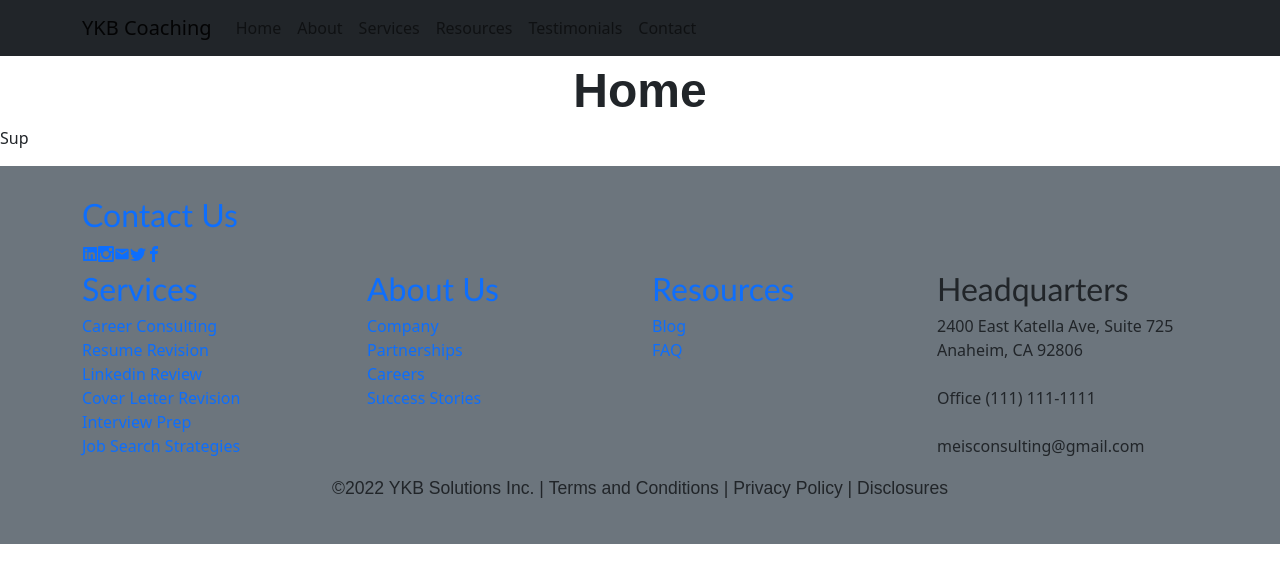
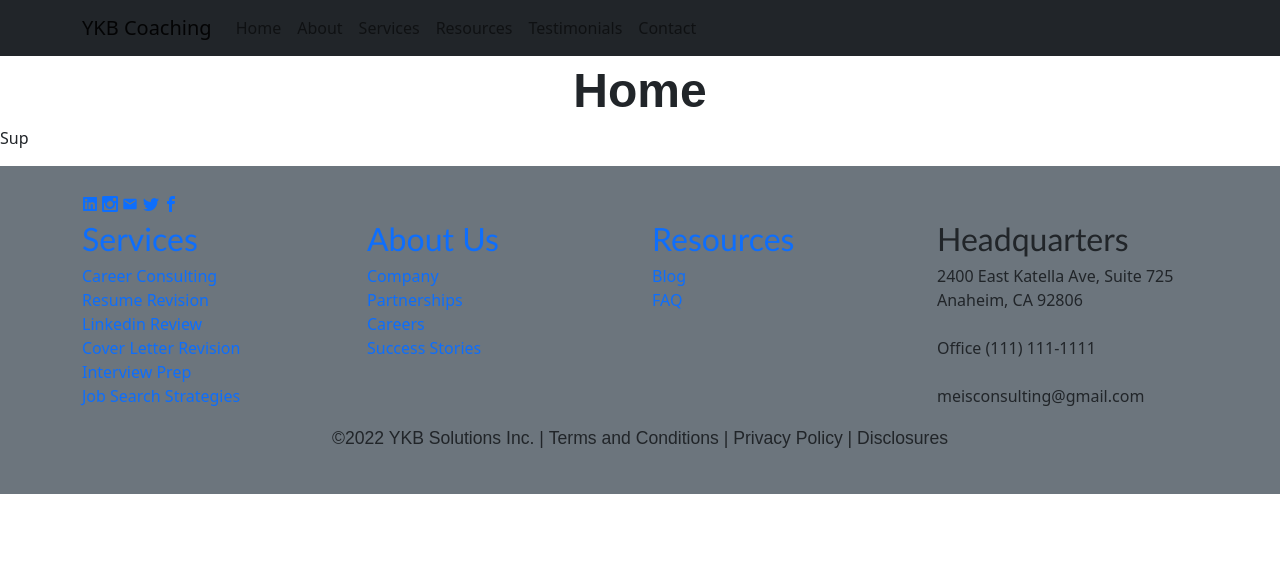
Before and after one commit to jermeewinn/YKB-solutions, a React (Create React App) app: page / in a window 1280 px wide. Shown: the top 582 px of the page. Built offline with nearby package versions, Linux system fonts and the light colour scheme; the HTML template or start-up script is replaced by a standard one.

Commit message:
changed footer-contact to footer-logos

```diff
--- a/src/components/Footer/Footer-Contact/index.js
+++ /dev/null
@@ -1,26 +0,0 @@
-import React from 'react';
-import { Col } from 'react-bootstrap';
-import { FaLinkedin } from 'react-icons/fa';
-import { ImInstagram, ImFacebook } from 'react-icons/im';
-import { MdEmail } from 'react-icons/md';
-import { BsTwitter } from 'react-icons/bs';
-
-const FooterContact = () => {
-    return(
-        <Col className="footer-column">
-            <h3>
-                <a href='/contact' className='footer-label'>Contact Us</a>
-            </h3>
-            <div>
-                <a href="" className="footer-icon"><FaLinkedin /></a>
-                <a href="" className="footer-icon"><ImInstagram /></a>
-                <a href="" className="footer-icon"><MdEmail /></a>
-                <a href="" className="footer-icon"><BsTwitter /></a>
-                <a href="" className="footer-icon"><ImFacebook /></a>
-
-            </div>
-        </Col>
-    );
-};
-
-export default FooterContact;
--- /dev/null
+++ b/src/components/Footer/Footer-Logos/index.js
@@ -0,0 +1,23 @@
+import React from 'react';
+import { Col } from 'react-bootstrap';
+import { FaLinkedin } from 'react-icons/fa';
+import { ImInstagram, ImFacebook } from 'react-icons/im';
+import { MdEmail } from 'react-icons/md';
+import { BsTwitter } from 'react-icons/bs';
+
+const FooterLogos = () => {
+    return(
+        <Col className="footer-column">
+            <div>
+                <a href="" className="footer-icon"><FaLinkedin /></a>&nbsp;
+                <a href="" className="footer-icon"><ImInstagram /></a>&nbsp;
+                <a href="" className="footer-icon"><MdEmail /></a>&nbsp;
+                <a href="" className="footer-icon"><BsTwitter /></a>&nbsp;
+                <a href="" className="footer-icon"><ImFacebook /></a>&nbsp;
+
+            </div>
+        </Col>
+    );
+};
+
+export default FooterLogos;
--- a/src/components/Footer/index.js
+++ b/src/components/Footer/index.js
@@ -3,7 +3,7 @@ import { Container, Row } from 'react-bootstrap';
 import FooterServices from './Footer-Services';
 import FooterResources from './Footer-Resources';
 import FooterAbout from './Footer-About';
-import FooterContact from './Footer-Contact';
+import FooterLogos from './Footer-Logos';
 import FooterHQ from './Footer-HQ';
 
 // NOTE TO SELF: Next time when implementing CSS Bootstrap for Col, Container, Row elements, just import whatever elements you need from
@@ -13,7 +13,7 @@ function Footer() {
     return (
         <footer className='w=100 mt-auto bg-secondary p-4'>
             <Container className='container'>
-                <FooterContact />
+                <FooterLogos />
                 <Row>
                     <FooterServices />
                     <FooterAbout />
```
